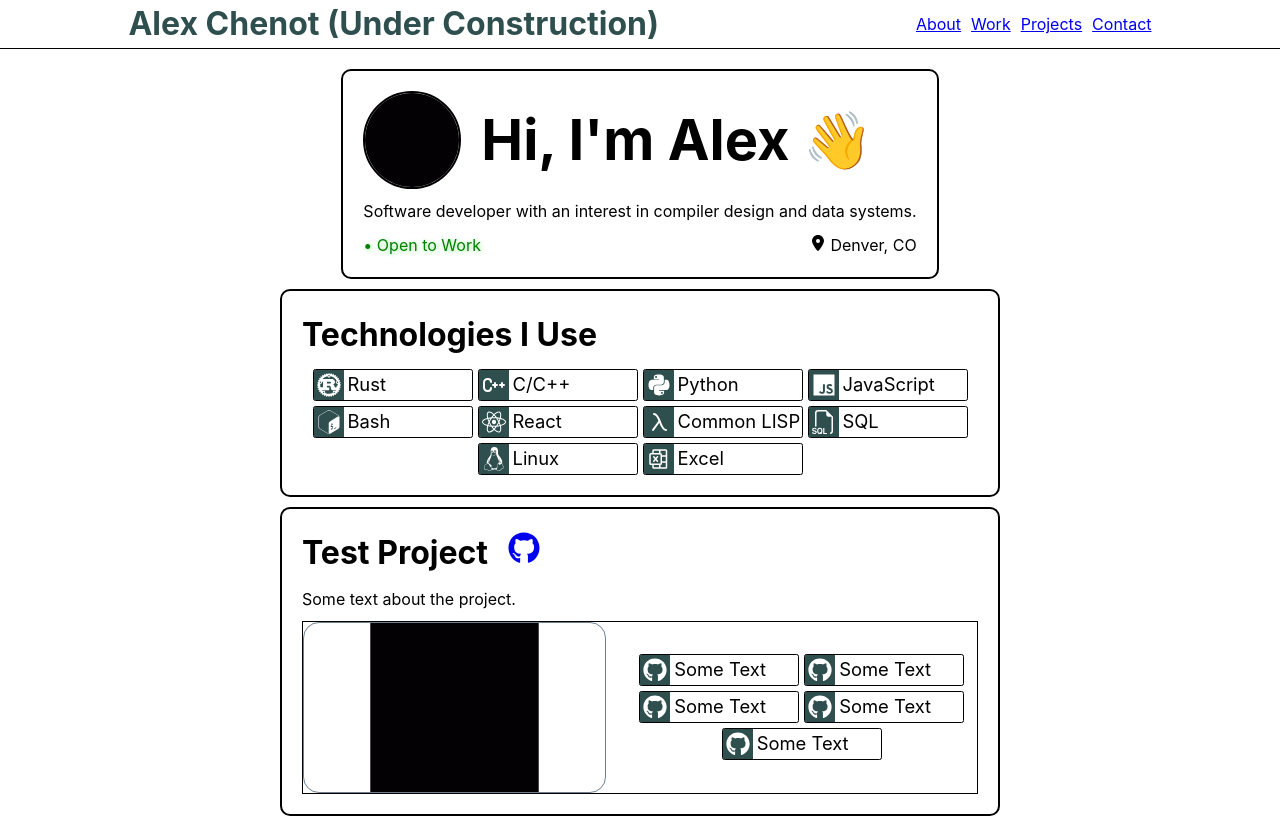
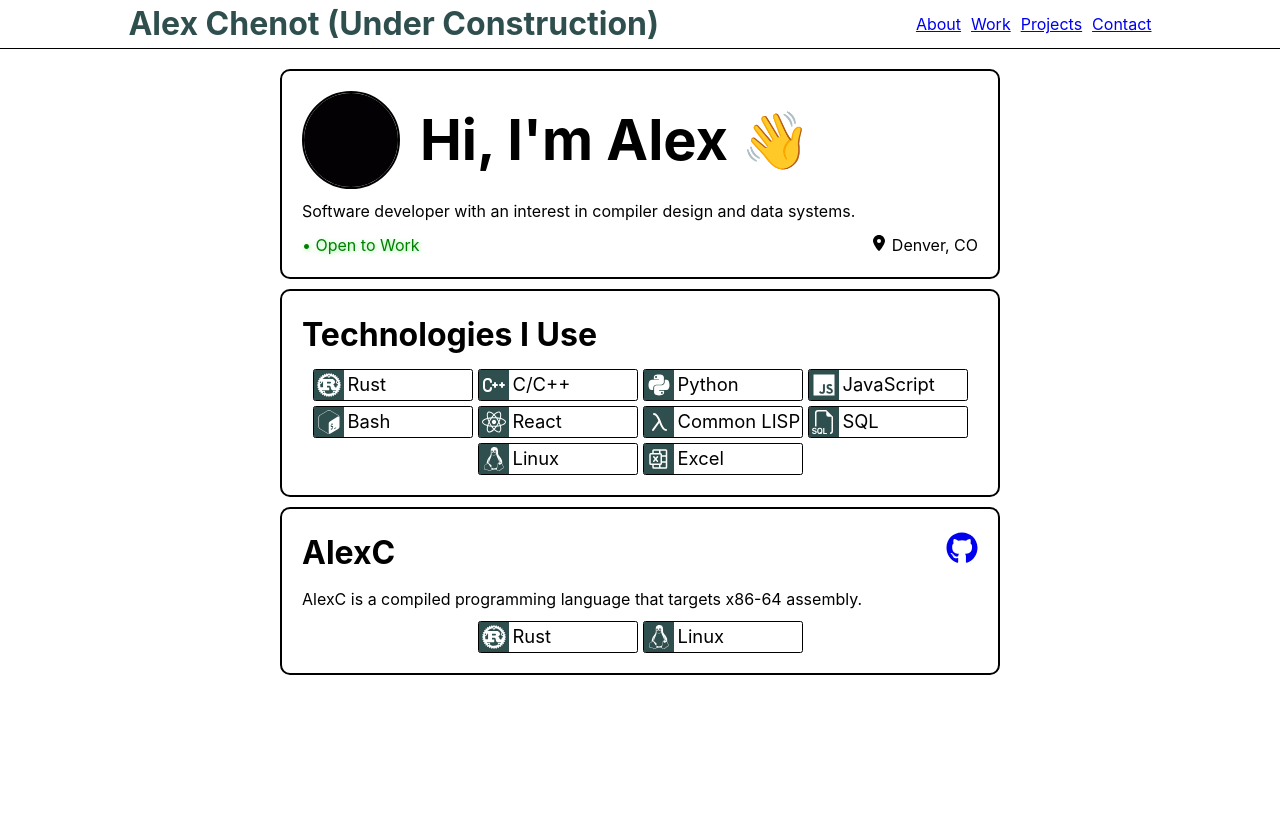
Before and after one commit to chenota/portfolio, a React (Vite) app: page / in a window 1280 px wide. After the commit the page ends 800 px from the top, so only its background shows below. Built offline with nearby package versions, Linux system fonts and the light colour scheme.

Commit message:
feat: Removed picture from project card

```diff
--- a/src/App.jsx
+++ b/src/App.jsx
@@ -3,6 +3,12 @@ import Header from './components/Header/Header'
 import Profile from './components/Profile/Profile'
 import Technologies from './components/Technologies/Technologies'
 import Project from './components/Project/Project'
+
+import { FaRust, FaPython, FaJs, FaReact, FaLinux } from 'react-icons/fa6';
+import { TbBrandCpp, TbLambda } from 'react-icons/tb';
+import { BsFiletypeSql } from 'react-icons/bs';
+import { SiGnubash } from 'react-icons/si';
+import { PiMicrosoftExcelLogo } from 'react-icons/pi';
 
 function App() {
   return (
@@ -11,7 +17,16 @@ function App() {
       <div id="cards">
         <Profile work={true}/>
         <Technologies />
-        <Project title="Test Project"/>
+        <Project
+          title="AlexC"
+          link="https://www.github.com/chenota/alexc"
+          technologies={[
+            ["Rust", <FaRust />],
+            ["Linux", <FaLinux />],
+          ]}
+          >
+            AlexC is a compiled programming language that targets x86-64 assembly.
+        </Project>
       </div>
     </>
   )
--- a/src/components/Project/Project.jsx
+++ b/src/components/Project/Project.jsx
@@ -5,7 +5,6 @@ import TechCard from '../TechCard/TechCard';
 const defaultProps = {
     title: "Project",
     link: "https://www.github.com/chenota",
-    img: "/square.svg",
     children: "Some text about the project.",
     technologies: [
         ["Some Text", <FaGithub/>],
@@ -25,15 +24,13 @@ function Project(props) {
     // Component
     return (
         <div className="container flexCol">
-            <h1 style={{display:'flex',flexDirection:'row',justifyContent:'left',alignItems:'center',gap:20}}>
+            <h1 style={{display:'flex',flexDirection:'row',justifyContent:'space-between',alignItems:'center',gap:20}}>
                 <span>{props.title}</span>
                 <a href={props.link}><FaGithub /></a>
             </h1>
             <div>
                 {props.children}
             </div>
-            <div style={{display:'flex',flexDirection:'row',justifyContent:'left',alignItems:'center',gap:20,border:'1px solid black'}}>
-                <img src={props.img} className="imgCorners"/>
                 <div style={{display:'flex',flexDirection:'row',justifyContent:'center',alignItems:'center',flexWrap:'wrap',gap:5}}>
                     {
                         props.technologies.map(([txt, ico], idx) => {
@@ -41,7 +38,6 @@ function Project(props) {
                         })
                     }
                 </div>
-            </div>
 
         </div>
     )
--- a/src/index.css
+++ b/src/index.css
@@ -21,7 +21,7 @@
   border-radius: 10px;
   padding: 20px;
   border: 2px solid black;
-  max-width: 45em;
+  width: 45em;
 }
 
 .flexCol {
```
